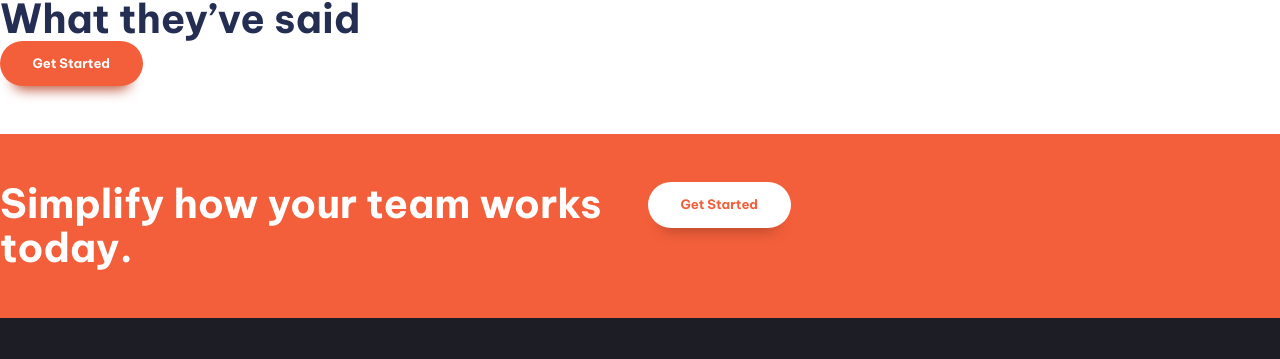
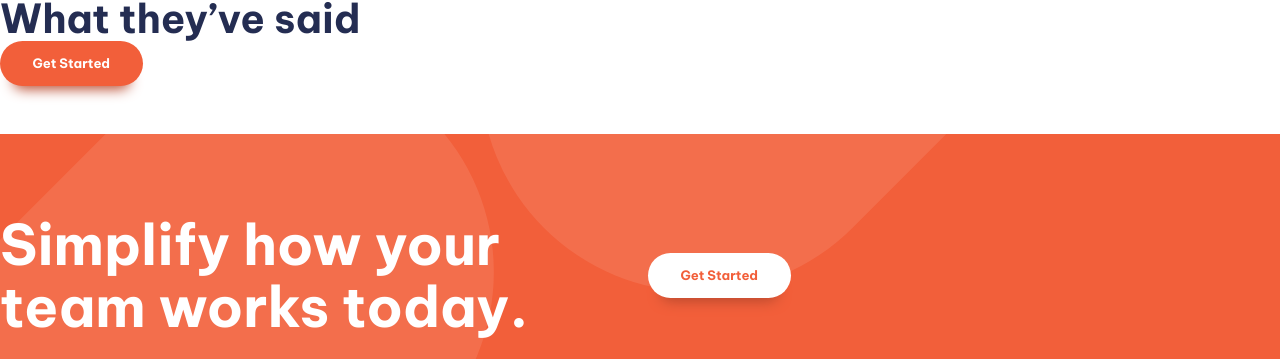
Before and after one commit to AhmedNagii/manage-landing-page, a website built with Vite: page index.html in a window 1280 px wide. Shown: the part 1421-1780 px from the top of the page. Built offline with nearby package versions, Linux system fonts and the light colour scheme.

Commit message:
build cta class

```diff
--- a/index.html
+++ b/index.html
@@ -23,7 +23,7 @@
           <span class="visually-hidden">Menu</span>
         </button>
         <nav class="primary-navigation" id="primary-navigation">
-        <ul aria-label="Primary" role="list" class="nav-list" >
+          <ul aria-label="Primary" role="list" class="nav-list">
             <li><a href="#">Pricing</a></li>
             <li><a href="#">Product</a></li>
             <li><a href="#">About Us</a></li>
@@ -72,28 +72,31 @@
                   <h3 class="fs-600 fw-bold">
                     Track company-wide progress
                   </h3>
-                <p  data-width="wide"> See how your day-to-day tasks fit into the wider vision. Go from
+                  <p data-width="wide"> See how your day-to-day tasks fit into the wider vision. Go from
                     tracking progress at the milestone level all the way done to the
                     smallest of details. Never lose sight of the bigger picture again.</p>
-                </div>  </li>
+                </div>
+              </li>
               <li>
                 <div class="flow" style="--flow-spacer: 1em">
                   <h3 class="fs-600 fw-bold">
                     Advanced built-in reports
                   </h3>
-                <p data-width="wide"  > Set internal delivery estimates and track progress toward company
+                  <p data-width="wide"> Set internal delivery estimates and track progress toward company
                     goals. Our customisable dashboard helps you build out the reports
                     you need to keep key stakeholders informed.</p>
-                </div> </li>
+                </div>
+              </li>
               <li>
                 <div class="flow" style="--flow-spacer: 1em">
                   <h3 class="fs-600 fw-bold">
                     Everything you need in one place
                   </h3>
-                <p  data-width="wide"> Stop jumping from one service to another to communicate, store files,
+                  <p data-width="wide"> Stop jumping from one service to another to communicate, store files,
                     track tasks and share documents. Manage offers an all-in-one team
                     productivity solution.</p>
-                </div></li>
+                </div>
+              </li>
             </ul>
           </div>
         </div>
@@ -108,14 +111,14 @@
     </section>
 
     <!-- cta => call to action this calass does not do anything just for you to understand-->
-    <section class="cta | padding-block-700 bg-accent-400 text-neutral-100">
-      <div class="even-columns">
+    <section class="cta | padding-block-900 bg-accent-400 text-neutral-100">
+      <div class="even-columns vertical-align-center ">
         <div>
-          <p class="fs-secondary-heading fw-bold">Simplify how your team works today.</p>
+          <p class="fs-primary-heading fw-bold">Simplify how your team works today.</p>
         </div>
-        <div><button class="button" data-type="inverted">Get Started</button></div>
-
-
+        <div class="justify-self-md">
+          <button class="button | " data-type="inverted">Get Started</button>
+        </div>
       </div>
     </section>
   </main>
@@ -126,9 +129,9 @@
         <div>
           <a href="#"><img src="images/logo.svg" alt=""></a>
           <ul role="list" aria-label="Social links">
-        <li><a aria-label="facebook"  href="#"></a></li>
-        <li><a aria-label="youtube"   href="#"></a></li>
-        <li><a aria-label="twotter"   href="#"></a></li>
+            <li><a aria-label="facebook" href="#"></a></li>
+            <li><a aria-label="youtube" href="#"></a></li>
+            <li><a aria-label="twotter" href="#"></a></li>
             <li><a aria-label="pinterest" href="#"></a></li>
             <li><a aria-label="instagram" href="#"></a></li>
           </ul>
@@ -138,7 +141,7 @@
             <ul class="flow" style="--flow-spacer: 1em" aria-label="Footer" role="list">
               <li><a href="#">Home</a></li>
               <li><a href="#">Pricing</a></li>
-          <li><a href="#">  Products </a></li>
+              <li><a href="#"> Products </a></li>
               <li><a href="#">About Us</a></li>
               <li><a href="#">Careers</a></li>
               <li><a href="#">Community</a></li>
--- a/style.css
+++ b/style.css
@@ -123,10 +123,6 @@ svg {
   }
 }
 
-
-
-
-
 .container {
   --max-width: 1110px;
   --padding: 1rem;
@@ -135,23 +131,40 @@ svg {
   margin-inline: auto;
 }
 
-/* we have removed spacing so we using this class to solve this */
-:where(.flow :not(:first-child)) {
-    margin-top: var(--flow-spacer, 3em);
-}
-
 
 .even-columns {
   display: grid;
   gap: 1rem;
 }
 
-@media(min-width: 50em) {
+@media (min-width: 50em) {
   .even-columns {
     grid-auto-flow: column;
     grid-auto-columns: 1fr;
   }
 }
+.vertical-align-center {
+  align-items: center;
+}
+
+
+
+.justify-self-end {
+  justify-self: end;
+}
+
+@media (min-width: 50em){
+  .justify-self-end-md{
+    align-items: end;
+  }
+}
+
+
+/* we have removed spacing so we using this class to solve this */
+:where(.flow :not(:first-child)) {
+  margin-top: var(--flow-spacer, 3em);
+}
+
 
 /* genaral srtling */
 body {
@@ -160,14 +173,15 @@ body {
   color: var(--clr-primary-400);
 }
 
-p:not([class]){
+p:not([class]) {
   opacity: 0.7;
   max-width: 32ch;
 }
 
-p[data-width="wide"]{
+p[data-width="wide"] {
   max-width: 42ch;
 }
+
 /* button */
 
 button {
@@ -248,7 +262,7 @@ button {
     padding: var(--size-700);
     inset: 7rem var(--size-400) auto;
     max-width: 25rem;
-    margin-left: auto ;
+    margin-left: auto;
     background: var(--clr-neutral-100);
     border-radius: var(--size-100);
 
@@ -295,6 +309,28 @@ button {
   }
 }
 
+.cta {
+  position: relative;
+  isolation: isolate;
+  text-align: center;
+}
+
+@media (min-width: 50em) {
+  .cta {
+    text-align: left;
+  }
+}
+
+.cta::after {
+  content: '';
+  position: absolute;
+  z-index: -1;
+  inset: 0;
+  background-image: url('images/bg-tablet-pattern.svg'), url('images/bg-tablet-pattern.svg');
+  background-position: -20rem -5rem, 30rem -41rem;
+  background-repeat: no-repeat;
+  opacity: 0.1;
+}
 
 /* Utility classes */
 .visually-hidden {
```
Lines whose indentation alone changed are shown as unchanged.
